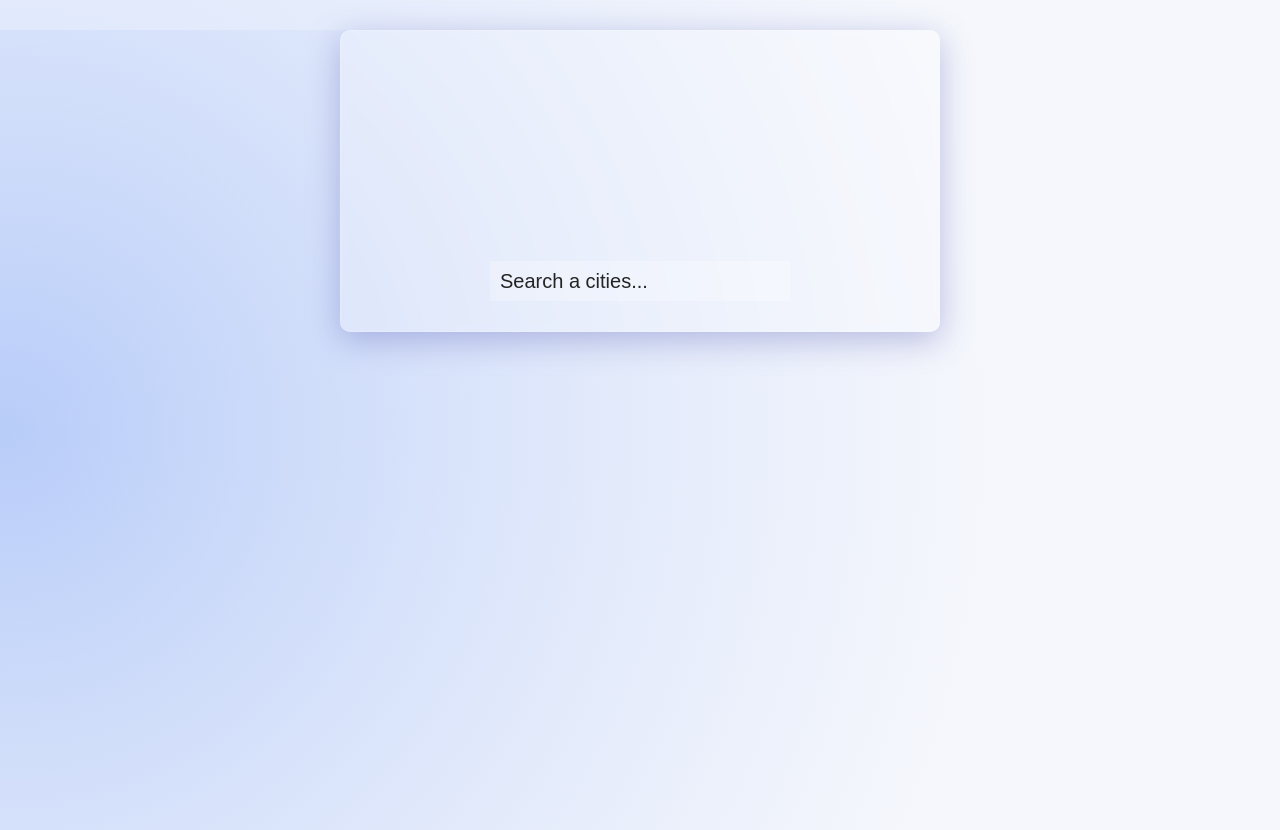
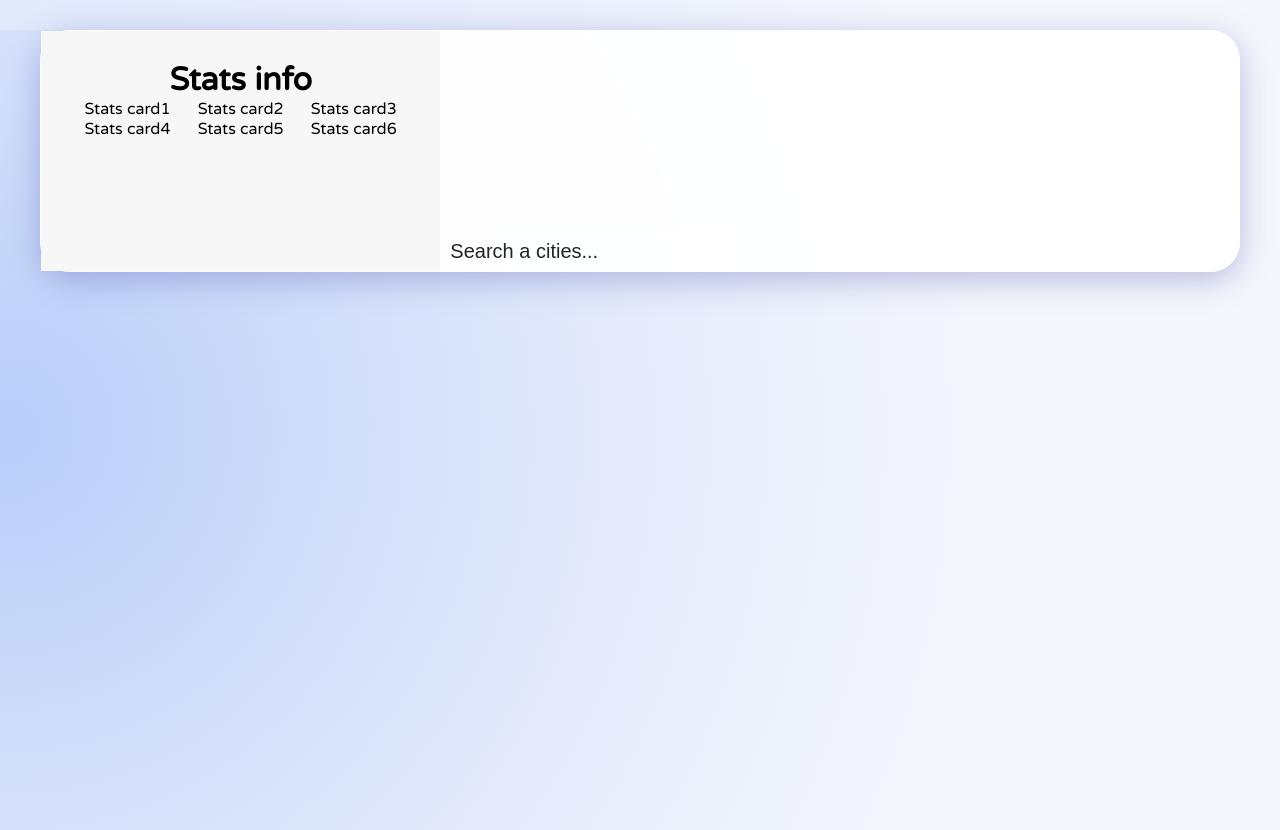
Before and after one commit to madzadev/weather-app, a Next.js app: page / in a window 1280 px wide. Built offline with nearby package versions, Linux system fonts and the light colour scheme.

Commit message:
add stats box

```diff
--- a/pages/index.js
+++ b/pages/index.js
@@ -4,6 +4,7 @@ import Image from "next/image";
 
 export default function Home() {
   const [input, setInput] = useState();
+  const [isCurrentActive, setIsCurrentActive] = useState(true);
   const [weatherData, setWeatherData] = useState();
 
   const clickHandler = async () => {
@@ -24,10 +25,33 @@ export default function Home() {
     }
   };
 
+  function degToCompass(num) {
+    var val = Math.floor(num / 22.5 + 0.5);
+    var arr = [
+      "N",
+      "NNE",
+      "NE",
+      "ENE",
+      "E",
+      "ESE",
+      "SE",
+      "SSE",
+      "S",
+      "SSW",
+      "SW",
+      "WSW",
+      "W",
+      "WNW",
+      "NW",
+      "NNW",
+    ];
+    return arr[val % 16];
+  }
+
   return (
     <div className={styles.wrapper}>
       {weatherData && (
-        <>
+        <div className={styles.weatherWrapper}>
           <h1 className={styles.locationTitle}>
             {weatherData.name}, {weatherData.sys.country}
           </h1>
@@ -46,9 +70,33 @@ export default function Home() {
           </h1>
           <p>Feels like {Math.round(weatherData.main.feels_like)}°</p>
           <p>Humidity: {weatherData.main.humidity}</p>
-          <p>Wind: {weatherData.wind.speed}</p>
-        </>
+          <p>
+            Wind:{" "}
+            {`${weatherData.wind.speed} to ${
+              weatherData.wind.gust
+            } ${degToCompass(weatherData.wind.deg)}`}
+          </p>
+          <p>
+            Time:{" "}
+            {new Date(
+              weatherData.dt * 1000 + weatherData.timezone * 1000
+            ).toLocaleString("en-US")}
+          </p>
+          <p>Sunrise: {weatherData.sys.sunrise}</p>
+          <p>Sunstet: {weatherData.sys.sunset}</p>
+        </div>
       )}
+      <div className={styles.statsWrapper}>
+        <h1>Stats info</h1>
+        <div className={styles.statsBox}>
+          <div>Stats card1</div>
+          <div>Stats card2</div>
+          <div>Stats card3</div>
+          <div>Stats card4</div>
+          <div>Stats card5</div>
+          <div>Stats card6</div>
+        </div>
+      </div>
       <input
         type="text"
         className={styles.searchInput}
--- a/styles/Home.module.css
+++ b/styles/Home.module.css
@@ -1,14 +1,20 @@
 .wrapper {
-  max-width: 600px;
+  max-width: 1200px;
   margin: 30px auto;
   text-align: center;
-  padding: 30px;
-  background: rgba(255, 255, 255, 0.25);
+
+  background: rgba(255, 255, 255, 0.95);
   box-shadow: 0 8px 32px 0 rgba(83, 89, 179, 0.37);
   backdrop-filter: blur(3px);
   -webkit-backdrop-filter: blur(3px);
-  border-radius: 10px;
+  border-radius: 30px;
   border: 1px solid rgba(255, 255, 255, 0.18);
+  display: grid;
+  grid-template-columns: 1fr 2fr;
+}
+
+.weatherWrapper {
+  padding: 30px;
 }
 
 .locationTitle {
@@ -19,6 +25,19 @@
 .weatherDescription {
   font-size: 24px;
   margin-bottom: 30px;
+}
+
+.statsWrapper {
+  background-color: rgb(247, 247, 247);
+  padding: 30px;
+}
+
+.statsBox {
+  display: grid;
+  grid-template-columns: 1fr 1fr 1fr;
+}
+
+.statsCard {
 }
 
 .mainTemp {
```
